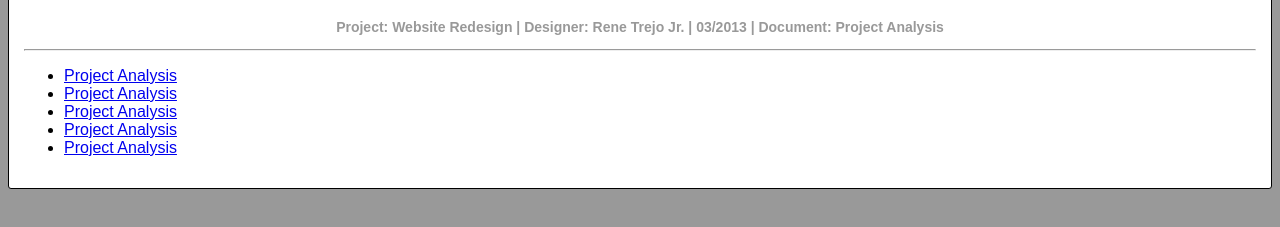
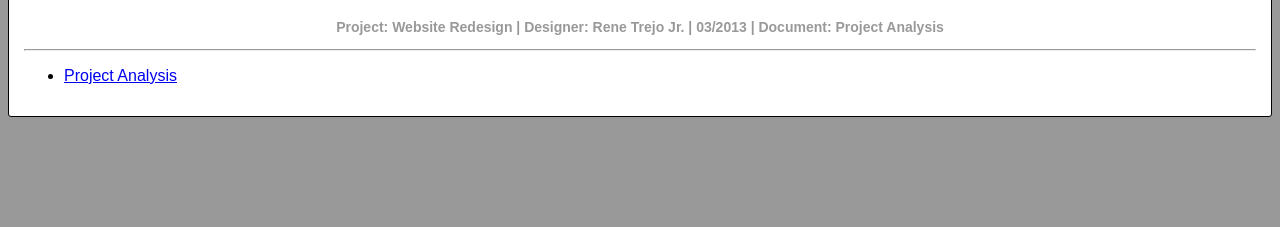
Before and after one commit to renetrejojr/wsp_renetrejo, a plain HTML site: page index.html in a window 1280 px wide. Shown: the part 85-312 px from the top of the page. Drawn offline with Linux system fonts and the light colour scheme.

Commit message:
Updated index

```diff
--- a/index.html
+++ b/index.html
@@ -14,11 +14,7 @@
     <hr>
 
 	<ul>
-		<li><a href="http:...">Project Analysis</a></li>
-        <li><a href="http:...">Project Analysis</a></li>
-        <li><a href="http:...">Project Analysis</a></li>
-        <li><a href="http:...">Project Analysis</a></li>
-        <li><a href="http:...">Project Analysis</a></li>
+		<li><a href="analysis.html">Project Analysis</a></li>
 	</ul>
     </div>
 </body>
```
